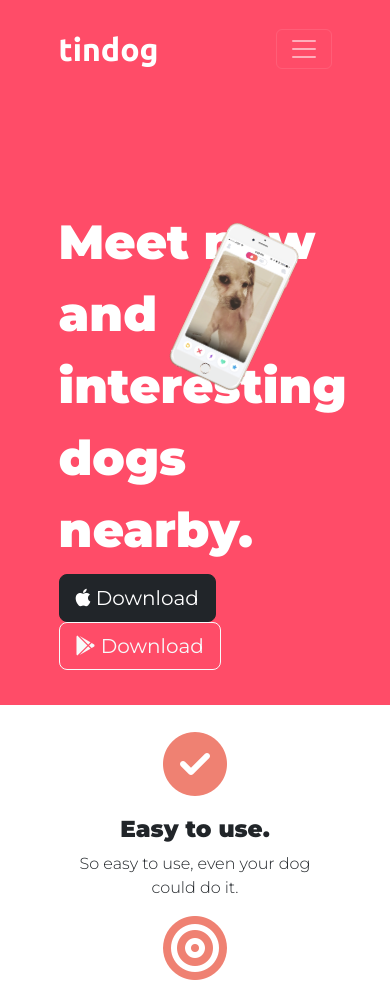
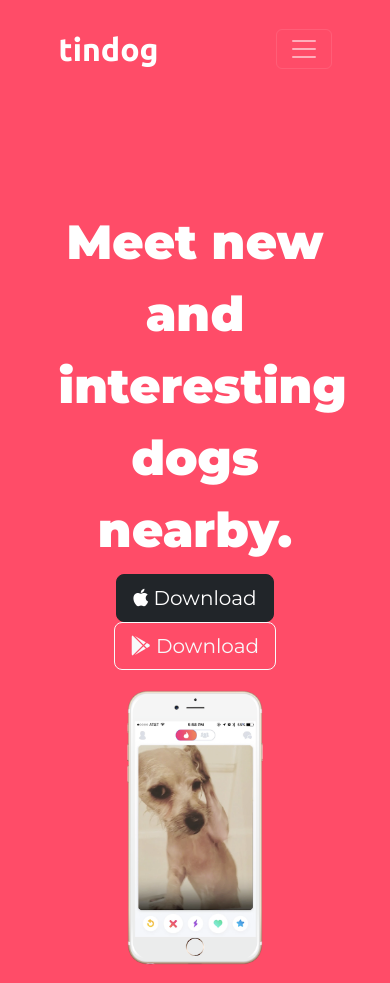
Before and after one commit to eliskahojerova/tindog, a plain HTML site: page index.html in a window 390 px wide. Shown: the top 983 px of the page. Drawn offline with nearby package versions, Linux system fonts and the light colour scheme.

Commit message:
Update styles.css

```diff
--- a/css/styles.css
+++ b/css/styles.css
@@ -1,19 +1,13 @@
 body {
     font-family: "Montserrat";
     font-weight: 300;
+    text-align:center;
 }
 
-h2 {
+h1, h2, h3, h4, h5, h6 {
     font-family: "Monserrat";
-    font-size:3rem;
+    font-weight: bold;
     line-height: 1.3;
-    font-weight: bold;
-}
-
-h3 {
-
-    font-family: "Montserrat";
-    font-weight: bold;
 }
 
 #title {
@@ -148,3 +142,17 @@ padding: 0% 15%;
     padding: 2% 1%;
     color:#414040;
 }
+
+@media (max-width: 1000px) {
+
+    #title {
+        text-align:center;
+    }
+
+    .title-image {
+      width:50%;
+      transform: rotate(0);
+      position: static;
+      padding-top: 20px;
+    }
+  }
```
